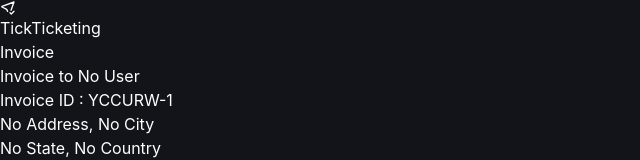
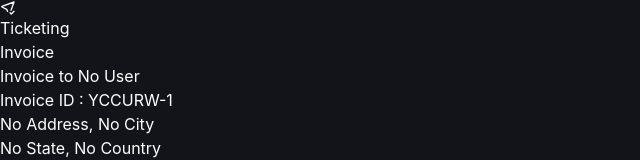
Before and after one commit to nepidkhadka/Ticketing, a React (Vite) app: page /invoice/1 in a window 1280 px wide. Shown: the top 160 px of the page, without its empty margins (0-640 px from the left). Built offline with nearby package versions, Linux system fonts and the light colour scheme.

Commit message:
Changes to Color Name & Components

```diff
--- a/index.html
+++ b/index.html
@@ -3,7 +3,7 @@
   <head>
     <meta charset="UTF-8" />
     <meta name="viewport" content="width=device-width, initial-scale=1.0" />
-    <title>TickTicketing</title>
+    <title>Ticketing</title>
   </head>
   <body>
     <div id="root"></div>
--- a/package.json
+++ b/package.json
@@ -1,5 +1,5 @@
 {
-  "name": "tickticketing",
+  "name": "ticketing",
   "private": true,
   "version": "0.0.0",
   "type": "module",
--- a/src/Components/Cart.jsx
+++ b/src/Components/Cart.jsx
@@ -143,7 +143,7 @@ const Cart = () => {
               <div className="text inline">
                 <h4 className="text-[#98abc0]">Location</h4>
                 <p className="font-medium">Kathmandu, Nepal</p>
-                <p className="text-sm my-2 cursor-pointer text-[#e14658]">
+                <p className="text-sm my-2 cursor-pointer text-[#FFA732]">
                   View On Map
                 </p>
               </div>
@@ -152,20 +152,20 @@ const Cart = () => {
             <h2 className="py-2 font-semibold text-xl">Select Tickets</h2>
             <div className="flex items-center justify-between">
               <div className="p-2">
-                <p className="text-[#8799ac] py-1 ">1x Ticket(s)</p>
+                <p className="text-[#8799ac] py-1 ">{price.qty}x Ticket(s)</p>
                 <p className="font-bold py-1">USD ${price.ticketprice}.00</p>
               </div>
               <div className="flex gap-3">
                 <button
                   onClick={handleClickMinus}
-                  className="bg-[#292932] h-8 w-8 rounded-md hover:bg-[#e14658]"
+                  className="bg-[#292932] h-8 w-8 rounded-md hover:bg-[#FFA732]"
                 >
                   <FaMinus className="inline-block" />
                 </button>
                 <div className="font-bold text-xl">{price.qty}</div>
                 <button
                   onClick={handleClickPlus}
-                  className="bg-[#292932] h-8 w-8 rounded-md hover:bg-[#e14658]"
+                  className="bg-[#292932] h-8 w-8 rounded-md hover:bg-[#FFA732]"
                 >
                   <FaPlus className="inline-block" />
                 </button>
@@ -173,7 +173,7 @@ const Cart = () => {
             </div>
             <button
               onClick={handleCheckout}
-              className="bg-[#e14658] w-full p-2 rounded-md font-semibold"
+              className="bg-[#FFA732] w-full p-2 rounded-md font-semibold"
             >
               Check Out for ${price.subtotal}.00
             </button>
--- a/src/Components/Checkout.jsx
+++ b/src/Components/Checkout.jsx
@@ -296,7 +296,7 @@ const Checkout = () => {
             <button
               onClick={() => handleSubmit()}
               type="button"
-              className="bg-[#e14658] w-full p-2 rounded-md font-semibold "
+              className="bg-[#FFA732] w-full p-2 rounded-md font-semibold "
             >
               Confirm & Pay
             </button>
--- a/src/Components/Invoice.jsx
+++ b/src/Components/Invoice.jsx
@@ -29,7 +29,7 @@ const Invoice = () => {
   return (
     <>
       <header>
-        <div className="bg-[#e14658] w-full h-20">
+        <div className="bg-[#FFA732] w-full h-20">
           <div className="container mx-auto">
             <nav>
               <div className="w-full h-20 flex items-center">
@@ -38,7 +38,7 @@ const Invoice = () => {
                     <TbLocationCheck className="ml-2 sm:w-8 sm:h-10 h-8 w-6 text-white" />
                     <Link to="/">
                       <span className="text-white sm:text-lg md:text-2xl font-medium cursor-pointer">
-                        TickTicketing
+                        Ticketing
                       </span>
                     </Link>
                   </div>
--- a/src/Components/Navbar.jsx
+++ b/src/Components/Navbar.jsx
@@ -15,7 +15,7 @@ const Navbar = () => {
                   <TbLocationCheck className="ml-2 sm:w-8 sm:h-10 h-8 w-6 text-white" />
                   <Link to="/">
                     <span className="text-white sm:text-lg md:text-2xl font-medium cursor-pointer">
-                      TickTicketing
+                      Ticketing
                     </span>
                   </Link>
                 </div>
@@ -39,7 +39,7 @@ const Navbar = () => {
 
               <div className="loginregister hidden sm:flex items-center sm:gap-2 md:gap-8 text-white font-medium cursor-pointer">
                 <div className="">Login</div>
-                <div className="bg-[#e14658] py-2 px-4 rounded-md">
+                <div className="bg-[#FFA732] py-2 px-4 rounded-md">
                   Register
                 </div>
               </div>
```
Also changed, not shown: 2 other files (tests, documents, lock files or other folders).
